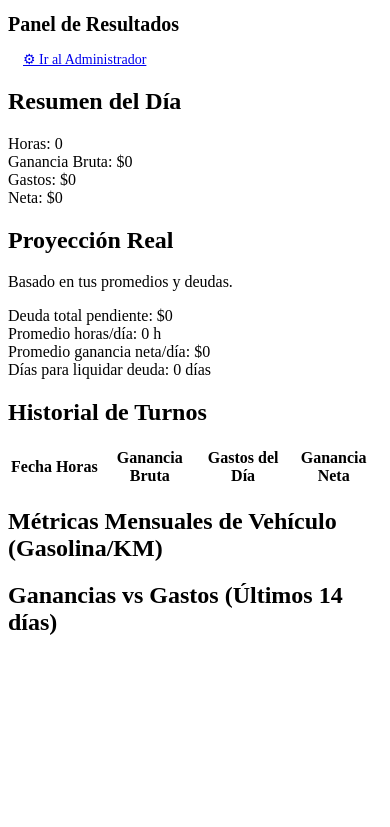
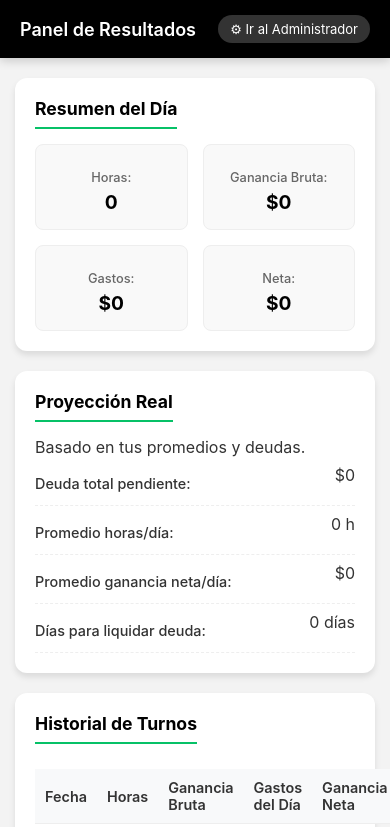
Before and after one commit to hecagus/PRESUPUESTO-MENSUAL, a plain HTML site: page index.html in a window 390 px wide. Shown: the top 827 px of the page. Drawn offline with nearby package versions, Linux system fonts and the light colour scheme.

Commit message:
Update style.css

```diff
--- a/style.css
+++ b/style.css
@@ -1,35 +1,234 @@
-/* ... (Secciones anteriores de estilo general, cards, etc.) ... */
+/* ===========================
+   1. VARIABLES Y RESET
+=========================== */
+:root {
+    --primary: #000000;       /* Uber Black */
+    --secondary: #06C167;     /* Uber Green */
+    --accent: #2d2d2d;
+    --bg: #f3f3f3;
+    --text: #333;
+    --white: #fff;
+    --danger: #dc3545;
+    --warning: #ffc107;
+    --success: #28a745;
+    --shadow: 0 4px 6px rgba(0,0,0,0.1);
+}
 
-/* Estilos de Botones, Tablas y Stats se mantienen */
+* {
+    box-sizing: border-box;
+    margin: 0;
+    padding: 0;
+    font-family: -apple-system, BlinkMacSystemFont, "Segoe UI", Roboto, Helvetica, Arial, sans-serif;
+}
 
+body {
+    background-color: var(--bg);
+    color: var(--text);
+    padding-bottom: 40px;
+}
+
+/* ===========================
+   2. LAYOUT Y COMPONENTES
+=========================== */
+.header {
+    background-color: var(--primary);
+    color: var(--white);
+    padding: 15px 20px;
+    display: flex;
+    justify-content: space-between;
+    align-items: center;
+    position: sticky;
+    top: 0;
+    z-index: 100;
+    box-shadow: 0 2px 10px rgba(0,0,0,0.2);
+}
+
+.header h1 {
+    font-size: 1.2rem;
+    font-weight: 600;
+}
+
+.container {
+    max-width: 800px;
+    margin: 20px auto;
+    padding: 0 15px;
+}
+
+.card {
+    background: var(--white);
+    border-radius: 12px;
+    padding: 20px;
+    margin-bottom: 20px;
+    box-shadow: var(--shadow);
+}
+
+.card h2 {
+    margin-bottom: 15px;
+    font-size: 1.1rem;
+    color: var(--primary);
+    border-bottom: 2px solid var(--secondary);
+    padding-bottom: 8px;
+    display: inline-block;
+}
+
+.card h3 {
+    font-size: 1rem;
+    margin: 15px 0 10px;
+    color: #555;
+}
+
+/* Stats Grid */
+.stats-grid {
+    display: grid;
+    grid-template-columns: repeat(auto-fit, minmax(120px, 1fr));
+    gap: 15px;
+}
+
+.stat {
+    background: #f9f9f9;
+    padding: 15px;
+    border-radius: 8px;
+    text-align: center;
+    border: 1px solid #eee;
+}
+
+.stat label {
+    display: block;
+    font-size: 0.8rem;
+    color: #666;
+    margin-bottom: 5px;
+}
+
+.stat span {
+    font-size: 1.2rem;
+    font-weight: bold;
+    color: var(--primary);
+}
+
+/* ===========================
+   3. FORMULARIOS Y BOTONES
+=========================== */
+label {
+    display: block;
+    margin: 10px 0 5px;
+    font-weight: 500;
+    font-size: 0.9rem;
+}
+
+input, select, textarea {
+    width: 100%;
+    padding: 12px;
+    border: 1px solid #ddd;
+    border-radius: 8px;
+    font-size: 16px; /* Evita zoom en iOS */
+    margin-bottom: 10px;
+    background: #fafafa;
+}
+
+input:focus, select:focus, textarea:focus {
+    outline: none;
+    border-color: var(--secondary);
+    background: #fff;
+}
+
+button {
+    cursor: pointer;
+    border: none;
+    padding: 12px 20px;
+    border-radius: 8px;
+    font-weight: 600;
+    transition: transform 0.1s, opacity 0.2s;
+    width: 100%;
+    margin-top: 10px;
+    font-size: 1rem;
+}
+
+button:active {
+    transform: scale(0.98);
+}
+
+.btn-admin {
+    background: rgba(255,255,255,0.2);
+    color: white;
+    text-decoration: none;
+    padding: 8px 15px;
+    border-radius: 20px;
+    font-size: 0.9rem;
+    transition: background 0.3s;
+}
+
+.btn-admin:hover {
+    background: rgba(255,255,255,0.3);
+}
+
+.btn-primary { background-color: var(--primary); color: white; }
+.btn-secondary { background-color: #6c757d; color: white; }
+.btn-success { background-color: var(--secondary); color: white; }
+.btn-danger { background-color: var(--danger); color: white; }
+.btn-warning { background-color: var(--warning); color: #000; }
+
+/* Tablas y Listas */
+.tabla {
+    width: 100%;
+    border-collapse: collapse;
+    margin-top: 10px;
+    font-size: 0.9rem;
+}
+
+.tabla th, .tabla td {
+    padding: 10px;
+    text-align: left;
+    border-bottom: 1px solid #eee;
+}
+
+.tabla th {
+    background-color: #f8f9fa;
+    font-weight: 600;
+}
+
+.list {
+    list-style: none;
+    margin-top: 15px;
+}
+
+.list li {
+    background: #fff;
+    border-bottom: 1px solid #eee;
+    padding: 10px 0;
+}
+
+.projection {
+    display: flex;
+    justify-content: space-between;
+    padding: 8px 0;
+    border-bottom: 1px dashed #eee;
+}
+
+/* ===========================
+   4. MEDIA QUERIES
+=========================== */
 @media (max-width: 600px) {
     .stats-grid {
-        grid-template-columns: 1fr;
+        grid-template-columns: 1fr 1fr; /* 2 columnas en móvil se ve mejor que 1 */
     }
 
-    /* Regla existente para input/select/textarea */
     input, select, textarea {
-        padding: 15px;
+        padding: 12px;
     }
 
-    /* Regla existente para header */
     .header h1 {
-        font-size: 20px;
+        font-size: 18px;
     }
 
-    /* Regla existente para header button */
     .header .btn-admin {
-        padding: 8px 15px;
-        font-size: 14px;
+        padding: 6px 12px;
+        font-size: 13px;
     }
-} /* FIX 2: Llave de cierre para @media (max-width: 600px) */
-
+}
 
 /* ===========================
-   ESTILOS DEL TUTORIAL (CONSOLIDADO - FIX 2)
+   5. TUTORIAL (MODALS)
 =========================== */
-
-/* Overlay Oscuro */
 #tutorialOverlay {
     position: fixed;
     top: 0;
@@ -43,7 +242,6 @@
     transition: opacity 0.3s;
 }
 
-/* Modal del Tutorial */
 #tutorialModal {
     position: absolute;
     background: white;
@@ -55,11 +253,9 @@
     box-shadow: 0 10px 30px rgba(0, 0, 0, 0.5);
     display: none;
     opacity: 0;
-    /* transition de opacidad y transform */
     transition: opacity 0.3s, transform 0.3s;
 }
 
-/* Clases de Posicionamiento */
 .modal-center {
     top: 50% !important;
     left: 50% !important;
@@ -74,23 +270,21 @@
     transform: translate(0, 0);
 }
 
-/* Efecto de Resaltado del Elemento Target */
 .tutorial-highlight {
     z-index: 1005 !important;
     position: relative !important;
-    box-shadow: 0 0 0 5px rgba(255, 255, 0, 0.8), 0 0 20px rgba(255, 255, 0, 0.8);
+    box-shadow: 0 0 0 5px rgba(6, 193, 103, 0.8), 0 0 20px rgba(0, 0, 0, 0.5); /* Color Uber Green */
     transition: box-shadow 0.3s;
-    border-radius: 10px;
+    border-radius: 8px;
+    background-color: white; /* Asegura legibilidad */
 }
 
-/* Ajuste para pantallas pequeñas */
 @media (max-width: 600px) {
     #tutorialModal {
         width: 85%;
-        max-width: none;
+        position: fixed; /* Mejor fijo en móvil */
     }
 
-    /* Forzar centro en todas las clases de posición en móvil */
     .modal-center,
     .modal-top-right,
     .modal-bottom-left {
```
